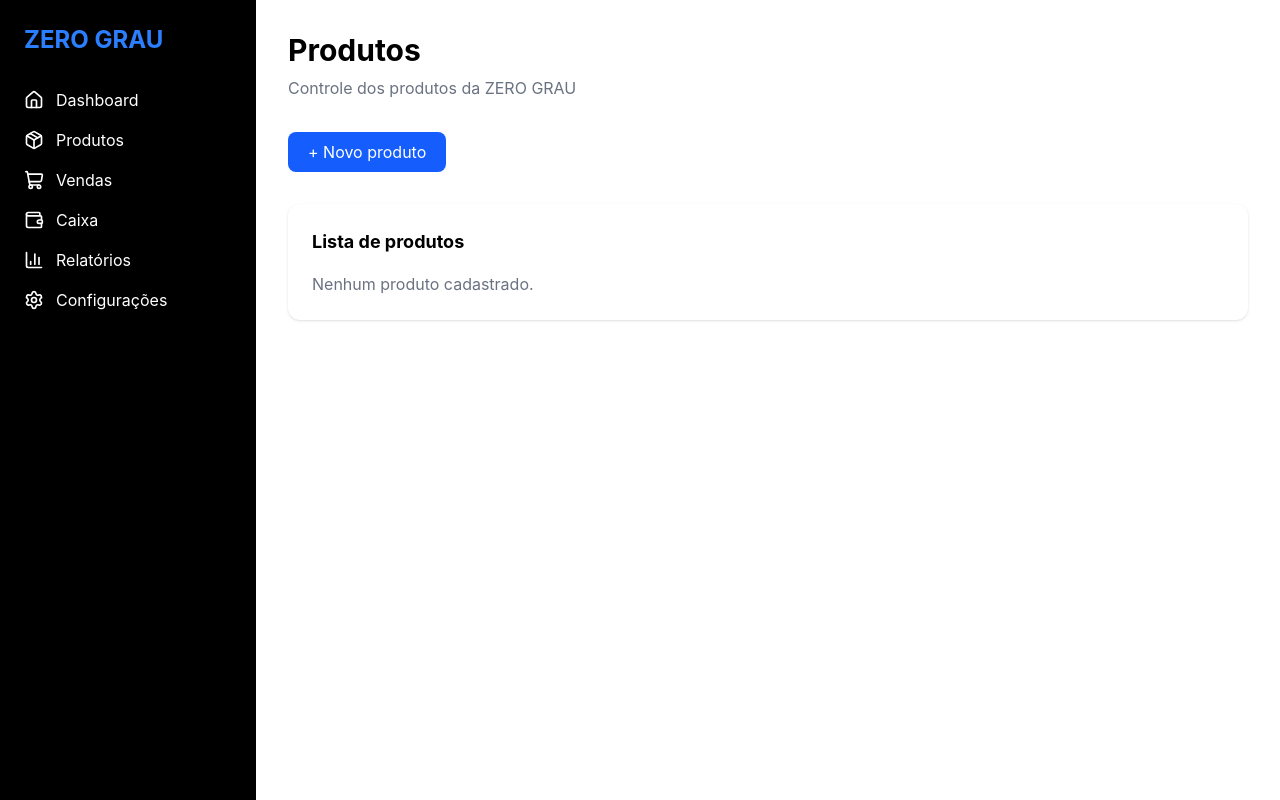
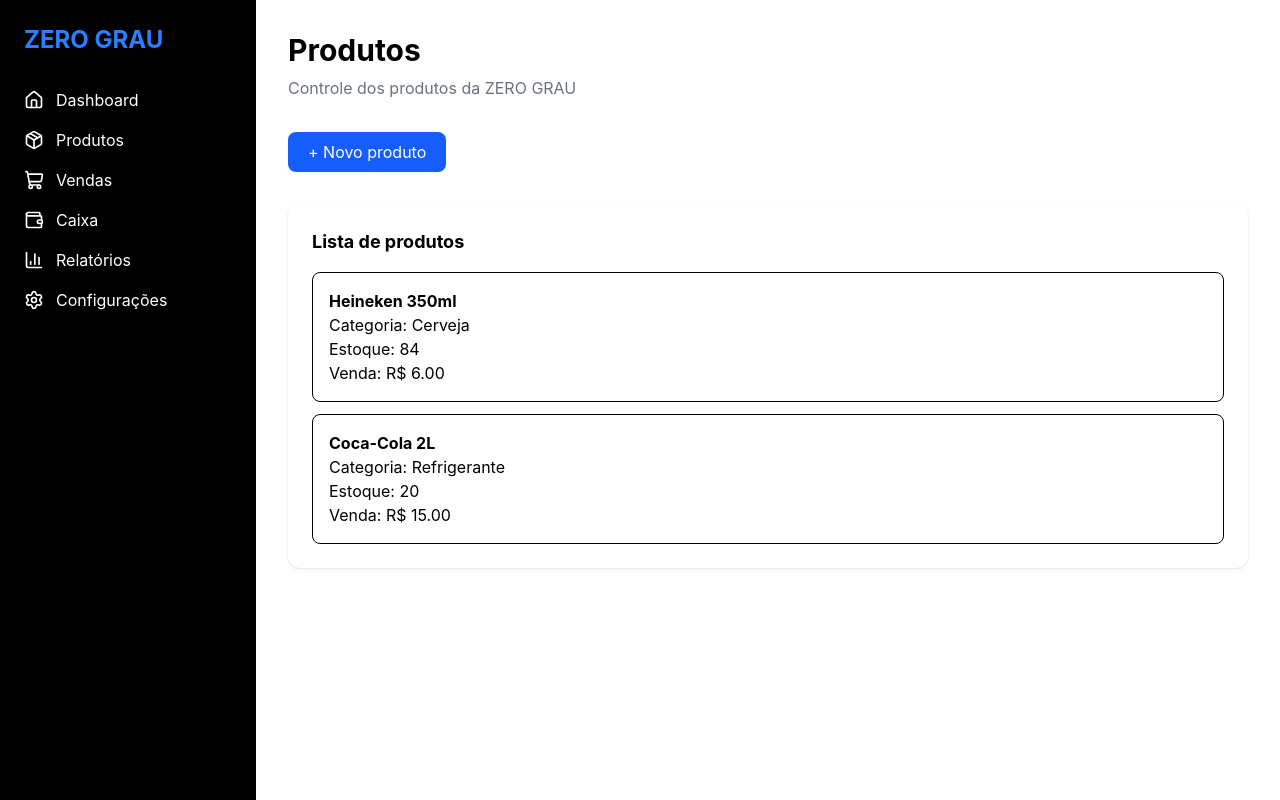
Before and after one commit to MyrellaS2/zero-grau-erp, a React (Vite) app: page /produtos in a window 1280 px wide. Built offline with nearby package versions, Linux system fonts and the light colour scheme.

Commit message:
Criado inicio do cadastro de produtos

```diff
--- /dev/null
+++ b/src/data/products.ts
@@ -0,0 +1,27 @@
+export interface Product {
+  id: number
+  name: string
+  category: string
+  stock: number
+  purchasePrice: number
+  salePrice: number
+}
+
+export const products: Product[] = [
+  {
+    id: 1,
+    name: "Heineken 350ml",
+    category: "Cerveja",
+    stock: 84,
+    purchasePrice: 4.50,
+    salePrice: 6.00
+  },
+  {
+    id: 2,
+    name: "Coca-Cola 2L",
+    category: "Refrigerante",
+    stock: 20,
+    purchasePrice: 8.00,
+    salePrice: 15.00
+  }
+]
--- a/src/pages/Produtos.tsx
+++ b/src/pages/Produtos.tsx
@@ -1,3 +1,5 @@
+import { products } from "../data/products"
+
 function Produtos() {
   return (
     <div>
@@ -24,9 +26,35 @@ function Produtos() {
           Lista de produtos
         </h2>
 
-        <p className="mt-4 text-gray-500">
-          Nenhum produto cadastrado.
-        </p>
+
+        <div className="mt-4 space-y-3">
+
+          {products.map((product) => (
+            <div
+              key={product.id}
+              className="border rounded-lg p-4"
+            >
+
+              <h3 className="font-bold">
+                {product.name}
+              </h3>
+
+              <p>
+                Categoria: {product.category}
+              </p>
+
+              <p>
+                Estoque: {product.stock}
+              </p>
+
+              <p>
+                Venda: R$ {product.salePrice.toFixed(2)}
+              </p>
+
+            </div>
+          ))}
+
+        </div>
 
       </div>
 
```
